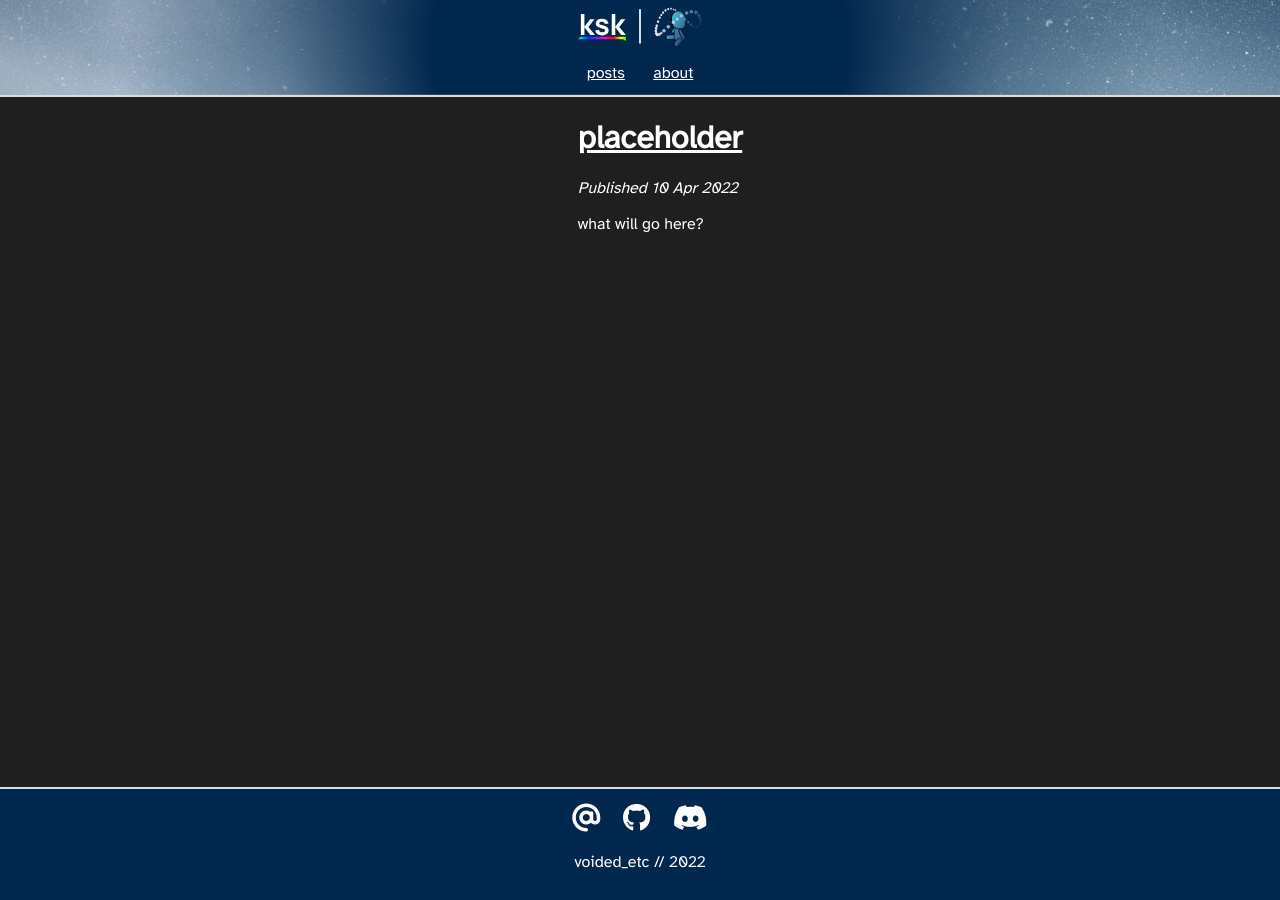
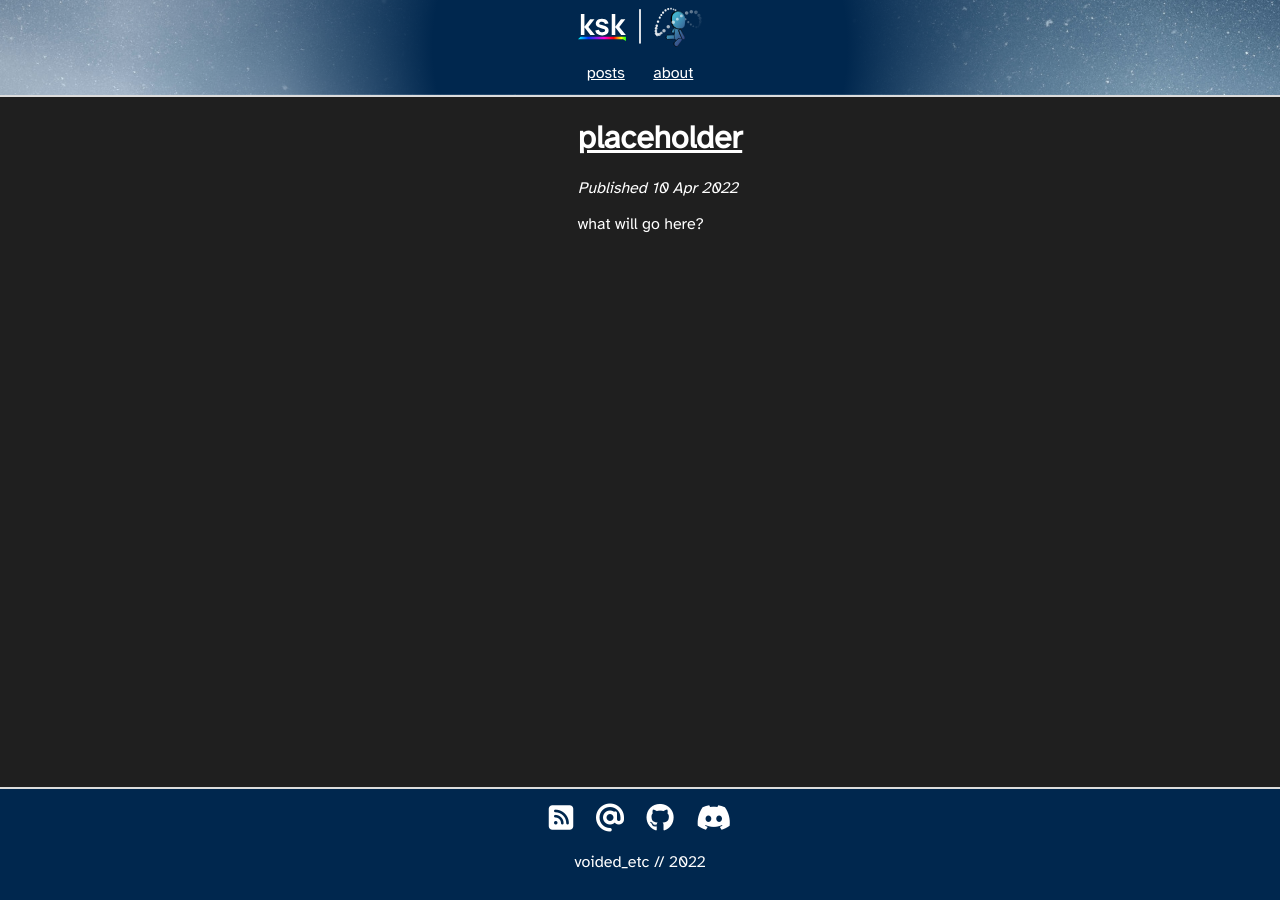
Before and after one commit to kyoseki/kyoseki.github.io, a Jekyll site: the page built from index.html, in a window 1280 px wide. Built offline with Jekyll 4.4.1, drawn with Linux system fonts in a browser that asks for light colours; nearby versions of some CDN libraries; the list of posts is cut into pages by our own code.

Commit message:
Add RSS button

```diff
--- a/_includes/footer.html
+++ b/_includes/footer.html
@@ -1,6 +1,7 @@
 <footer class="footer">
     <div class="footer__links">
-        <a href="mailto:{{ site.socials.email }}" class="footer__link"><i class="fa-solid fa-at"></i></a>
+        <a class="footer__link" href="/feed.xml"><i class="fa-solid fa-square-rss"></i></a>
+        <a class="footer__link" href="mailto:{{ site.socials.email }}"><i class="fa-solid fa-at"></i></a>
         <a class="footer__link" href="https://github.com/{{ site.socials.github }}"><i class="fa-brands fa-github"></i></a>
         <a class="footer__link" href="https://discord.gg/{{ site.socials.discord-invite }}"><i class="fa-brands fa-discord"></i></a>
     </div>
```
